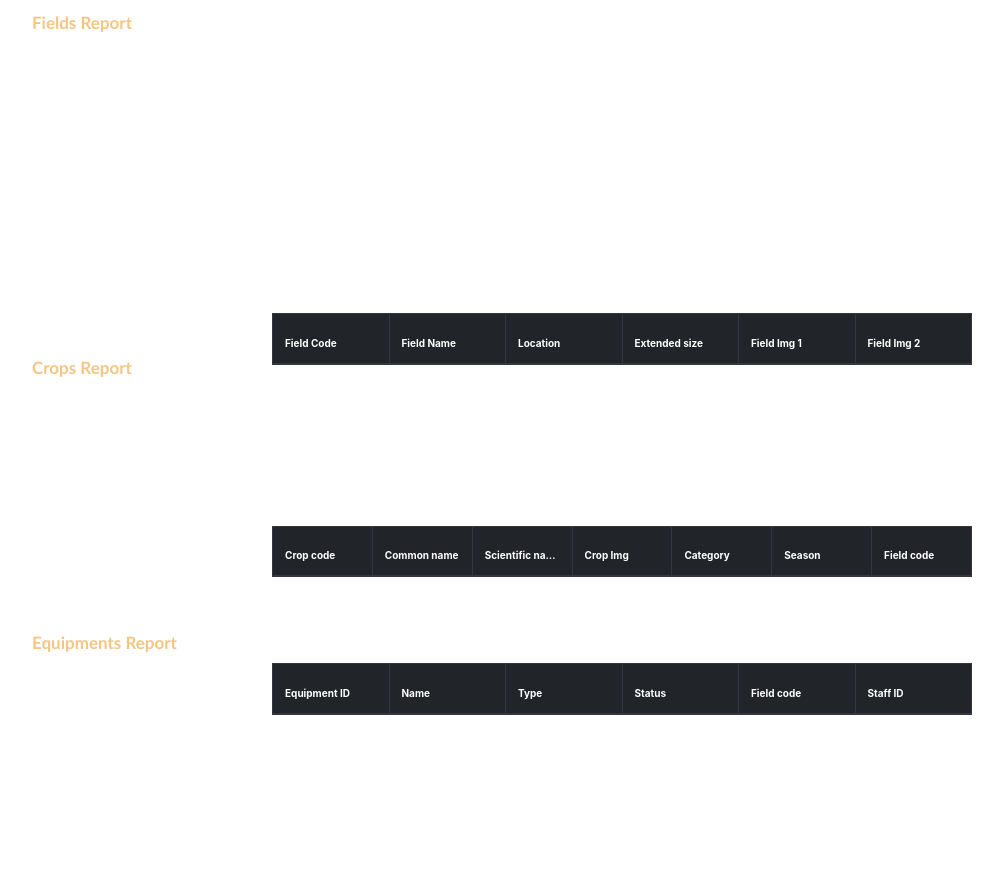
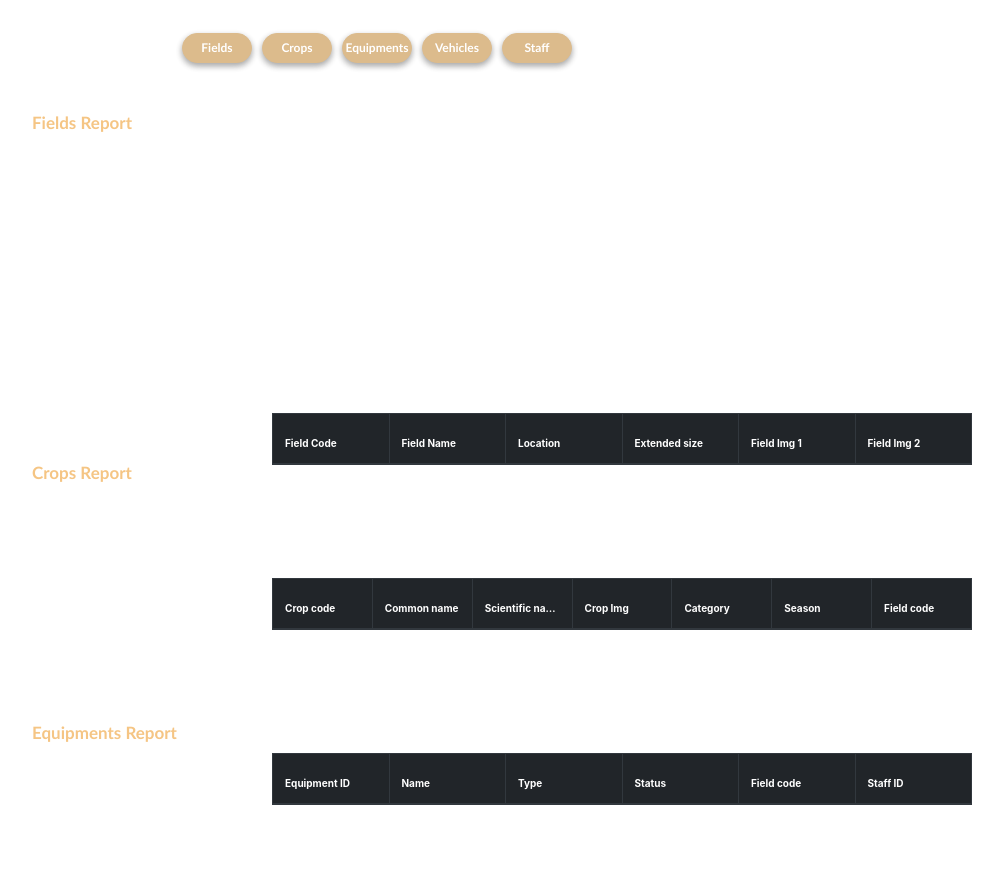
Before and after one commit to Veshon/AAD-FINAL-COURSE-WORK-FRONT-END-, a plain HTML site: page AAD/reportsForm.html in a window 1280 px wide. Shown: the part 37-922 px from the top of the page, without its empty margins (18-1021 px from the left). Drawn offline with nearby package versions, Linux system fonts and the light colour scheme; some packages are replaced by stand-ins of ours; no server answers; a script that the page names is missing.

Commit message:
Reports form completed

```diff
--- a/AAD/assets/css/reportsForm.css
+++ b/AAD/assets/css/reportsForm.css
@@ -10,7 +10,7 @@
 
 #fieldHeading{
     position: absolute;
-    top: 50px;
+    top: 150px;
     left: 50px;
     font-family: Calibri;
     font-size: 17px;
@@ -20,7 +20,7 @@
 
 #vehicleHeading{
     position: absolute;
-    top: 925px;
+    top: 1070px;
     left: 50px;
     font-family: Calibri;
     font-size: 17px;
@@ -30,7 +30,7 @@
 
 #equipmentHeading{
     position: absolute;
-    top: 670px;
+    top: 760px;
     left: 50px;
     font-family: Calibri;
     font-size: 17px;
@@ -40,7 +40,7 @@
 
 #cropHeading{
     position: absolute;
-    top: 395px;
+    top: 500px;
     left: 50px;
     font-family: Calibri;
     font-size: 17px;
@@ -50,7 +50,7 @@
 
 #staffHeading{
     position: absolute;
-    top: 1180px;
+    top: 1375px;
     left: 50px;
     font-family: Calibri;
     font-size: 17px;
@@ -115,7 +115,7 @@ td, th {
     height: 200px;
     font-size: 10px;
     position: absolute;
-    top: 100px;
+    top: 300px;
     bottom: 0;
     right: 0;
     left: 0;
@@ -129,7 +129,7 @@ td, th {
     height: 200px;
     font-size: 10px;
     position: absolute;
-    top: 1300px;
+    top: 1500px;
     bottom: 0;
     right: 0;
     left: 0;
@@ -163,7 +163,7 @@ thead{
     height: 200px;
     font-size: 10px;
     position: absolute;
-    top: 1050px;
+    top: 1200px;
     bottom: 0;
     right: 0;
     left: 0;
@@ -177,7 +177,7 @@ thead{
     height: 200px;
     font-size: 10px;
     position: absolute;
-    top: 800px;
+    top: 890px;
     bottom: 0;
     right: 0;
     left: 0;
@@ -191,9 +191,53 @@ thead{
     height: 200px;
     font-size: 10px;
     position: absolute;
-    top: 525px;
+    top: 630px;
     bottom: 0;
     right: 0;
     left: 0;
     margin: auto;
 }
+
+#buttons{
+    display: flex;
+    gap: 10px;
+    position: absolute;
+    top: 70px;
+    bottom: 0;
+    right: 0;
+    left: 200px;
+}
+
+#buttons button {
+    display: flex;
+    align-items: center;
+    justify-content: center;
+    text-align: center;
+}
+
+#buttons>a>button{
+    width: 70px;
+    height: 30px;
+    font-size: 12px;
+    font-family: Calibri;
+    font-weight: bold;
+    border-radius: 20px;
+    border-color: #DCBB8C;
+    background-color: #DCBB8C;
+    color: white;
+    font-weight: bold;
+    box-shadow: rgba(0, 0, 0, 0.16) 0px 3px 6px, rgba(0, 0, 0, 0.23) 0px 3px 6px;
+}
+
+#buttons>a>button:hover{
+    background-color: #C9A174;
+    border-color: #C9A174;
+}
+
+#buttons>a>button:active{
+    background-color: #DCBB8C;
+}
+
+#buttons>a{
+    text-decoration: none;
+}
--- a/AAD/reportsForm.html
+++ b/AAD/reportsForm.html
@@ -12,7 +12,17 @@
 </head>
 <body>
 
+
+
 <h3 id="heading">Reports</h3>
+
+<div id="buttons">
+    <a href="#fieldHeading"><button id="loadFields" type="button" class="btn btn-warning">Fields</button></a>
+    <a href="#cropHeading"><button id="loadCrops" type="button" class="btn btn-warning">Crops</button></a>
+    <a href="#equipmentHeading"><button id="loadEquipments" type="button" class="btn btn-warning">Equipments</button></a>
+    <a href="#vehicleHeading"><button id="loadVehicles" type="button" class="btn btn-warning">Vehicles</button></a>
+    <a href="#staffHeading"><button id="loadStaff" type="button" class="btn btn-warning">Staff</button></a>
+</div>
 
 <a><h3 id="fieldHeading">Fields Report</h3></a>
 
```
